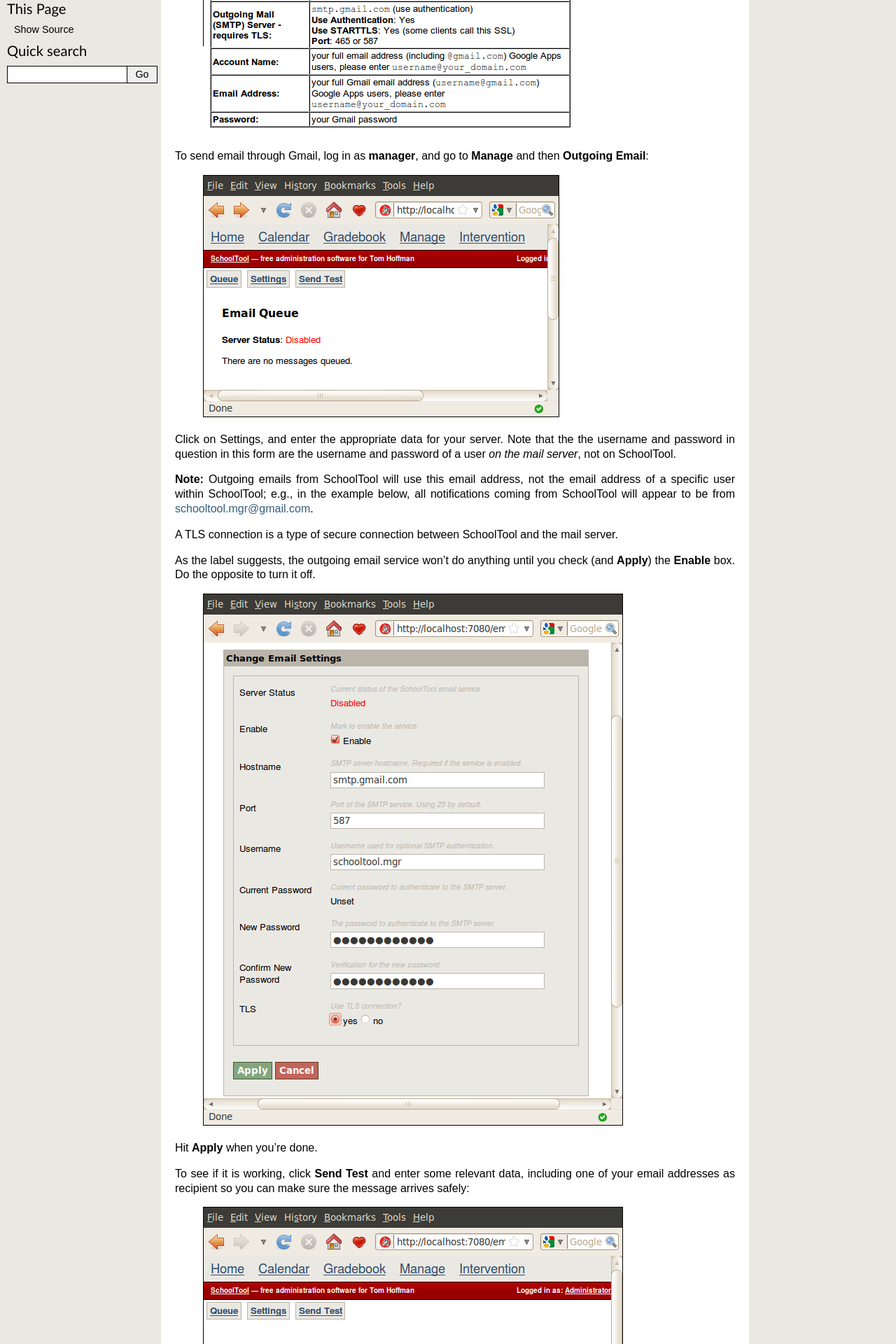
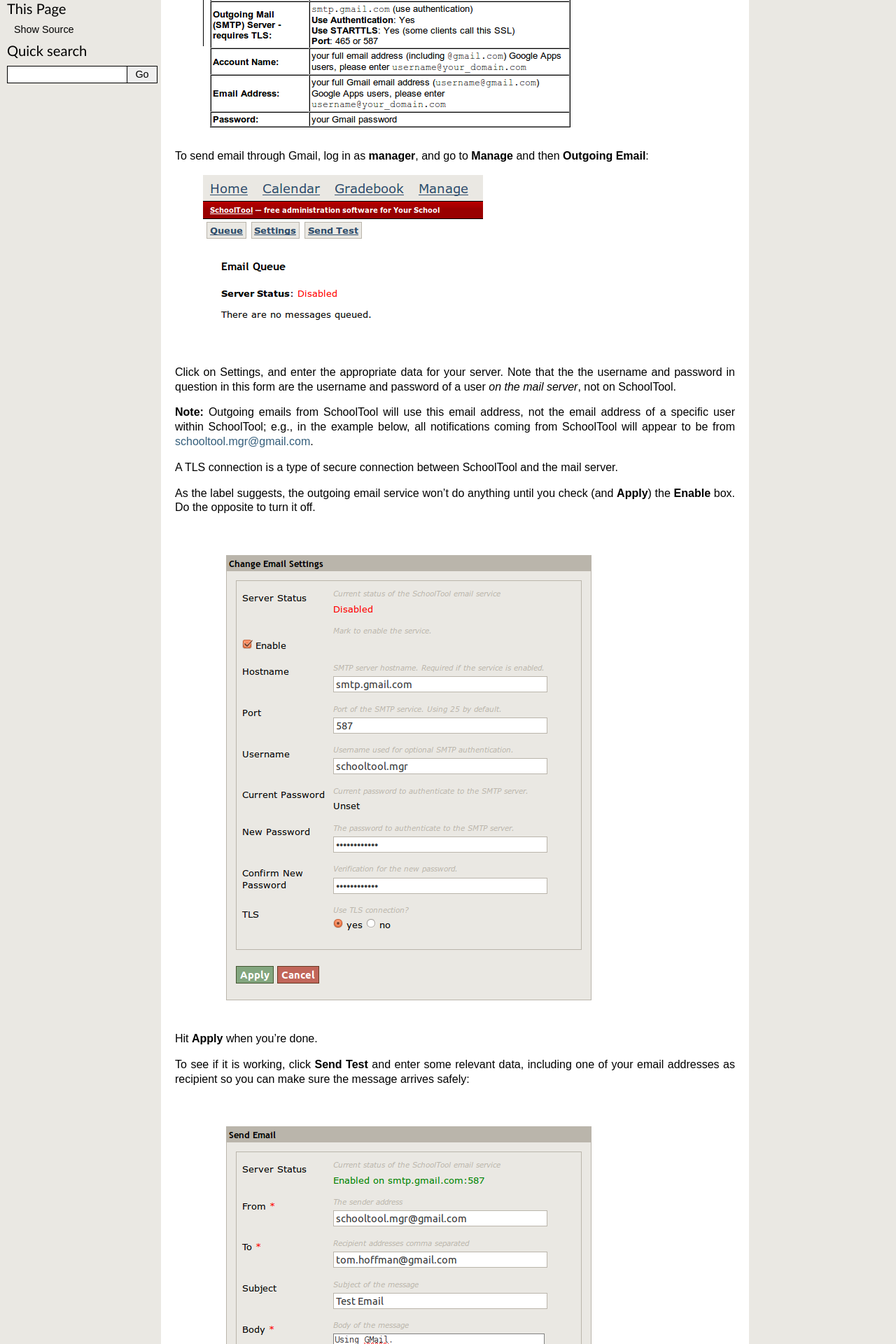
Before and after one commit to schooltool-project/schooltool-book, a Sphinx documentation site: the page built from source/email.rst, in a window 1280 px wide. Shown: the part 386-2306 px from the top of the page at 70% size. Built offline with Sphinx 7.4.7, drawn with Linux system fonts in a browser that asks for light colours.

Commit message:
Automated email images.

```diff
--- a/source/email.rst
+++ b/source/email.rst
@@ -9,12 +9,12 @@ You can also install and use a free mail server using the Ubuntu package manager
 
 As an example of an external email service, here's the relevant data for enabling GMail:
 
-    .. image:: images/email-1.png
+    .. image:: images/email-gmail.png
 
 
 To send email through Gmail, log in as **manager**, and go to **Manage** and then **Outgoing Email**:
 
-    .. image:: images/email-2.png
+    .. image:: images/email-0.png
 
 Click on Settings, and enter the appropriate data for your server.  Note that the the username and password in question in this form are the username and password of a user *on the mail server*, not on SchoolTool.
 
@@ -24,18 +24,18 @@ A TLS connection is a type of secure connection between SchoolTool and the mail
 
 As the label suggests, the outgoing email service won't do anything until you check (and **Apply**) the **Enable** box.  Do the opposite to turn it off.
 
-    .. image:: images/email-3.png
+    .. image:: images/email-1.png
 
 Hit **Apply** when you're done.
 
 To see if it is working, click **Send Test** and enter some relevant data, including one of your email addresses as recipient so you can make sure the message arrives safely:
 
-    .. image:: images/email-4.png
+    .. image:: images/email-2.png
 
 After you hit **Send**, you'll find yourself on the **Email Queue** page, and hopefully it is telling you that the server is enabled and the queue is clear (not that your message is stuck):
 
-    .. image:: images/email-5.png
+    .. image:: images/email-3.png
 
 Check your mail, and you should see the message:
 
-    .. image:: images/email-6.png
+    .. image:: images/email-gmail-2.png
```
Also changed, not shown: source/images/email-0.png (added), source/images/email-1.png, source/images/email-2.png, source/images/email-3.png, source/images/email-gmail-2.png (renamed from source/images/email-6.png), source/images/email-gmail.png (added).
